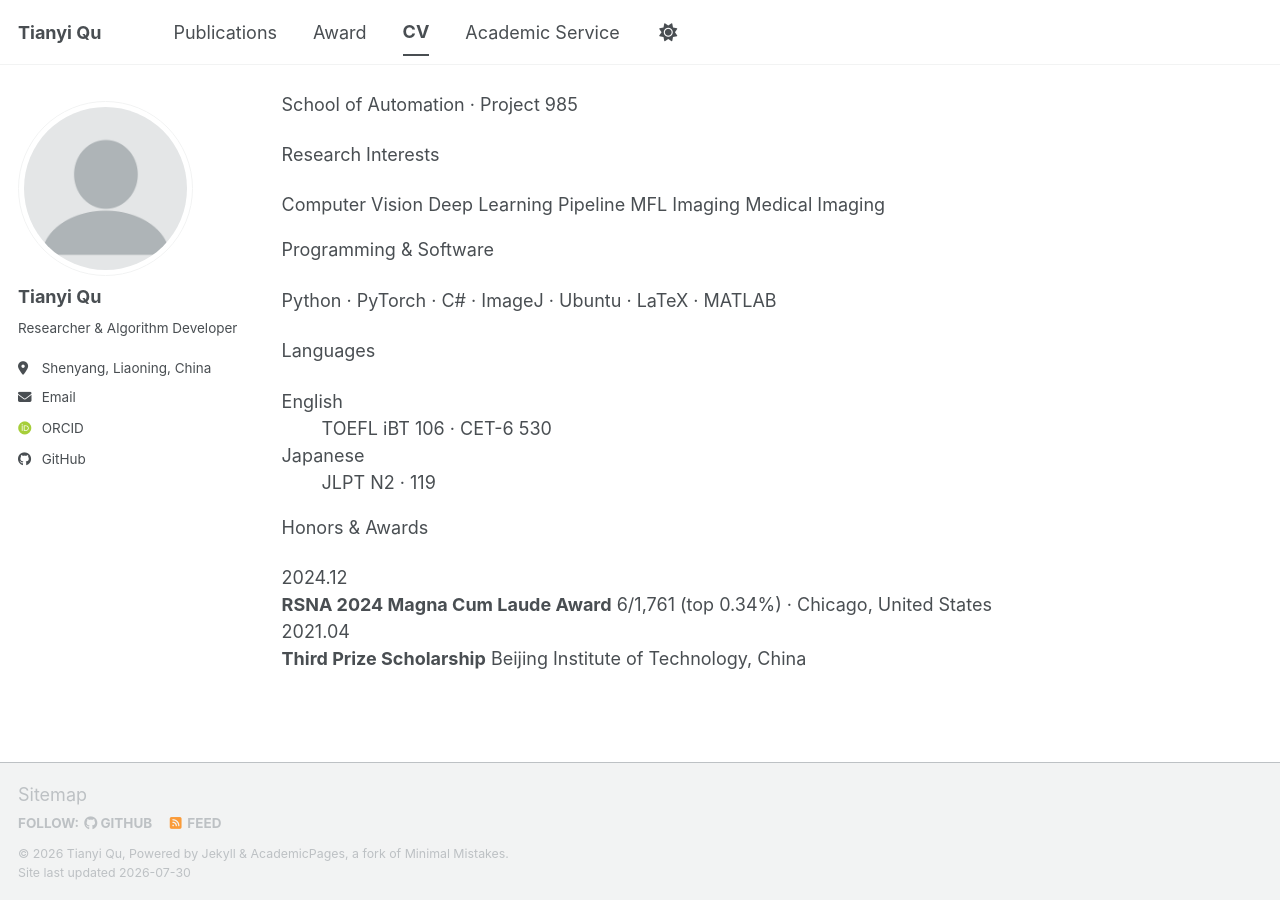
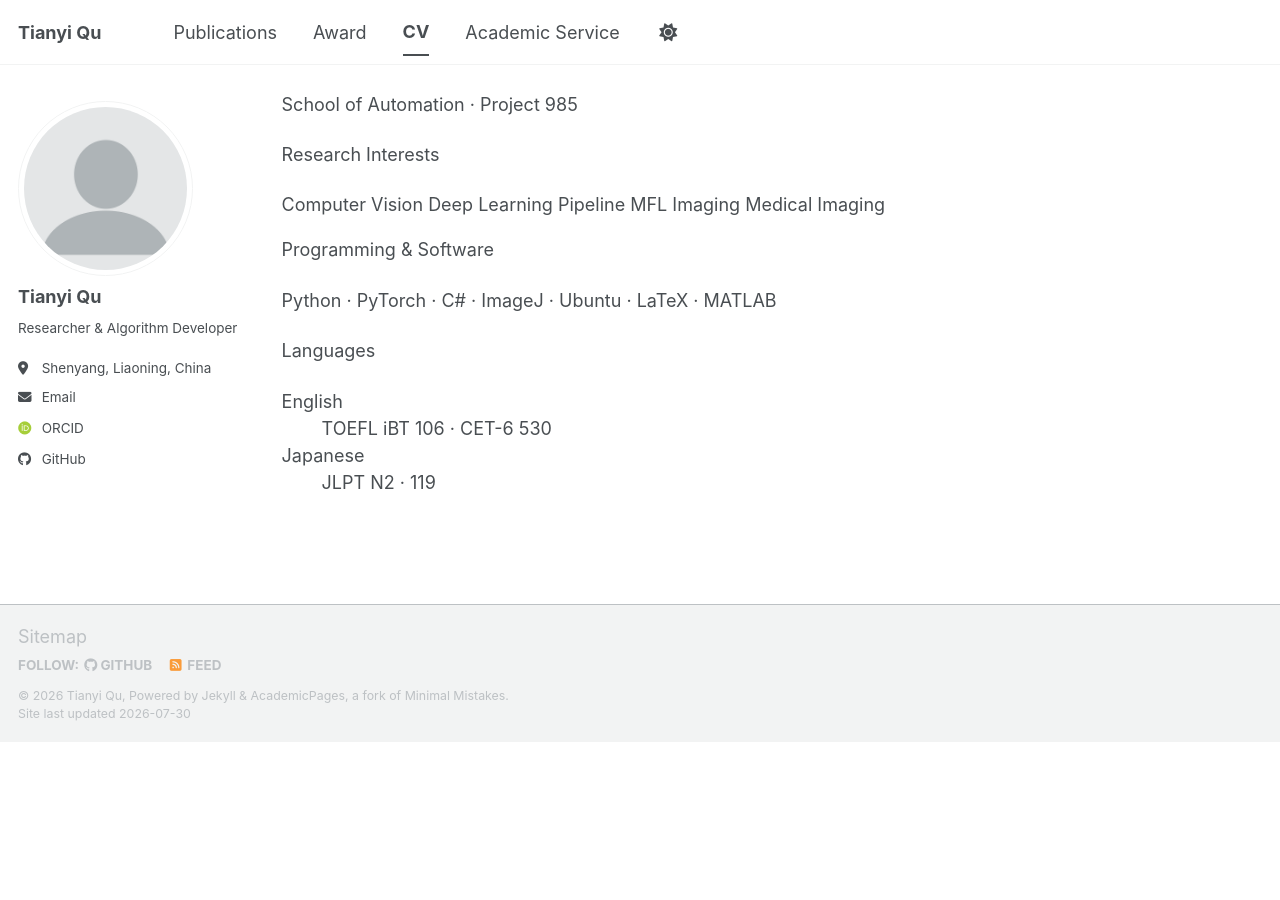
Before and after one commit to TQSAIS/tqsais.github.io, a Jekyll site: the page built from _pages/cv.md, in a window 1280 px wide and 900 px high, scrolled down 861 px. Built offline with Jekyll 4.4.1, drawn with Linux system fonts in a browser that asks for light colours; some web fonts are replaced; a script bundle is joined from its source files by our own code; library files that are not in the unit come from our copies; after the commit the page ends 1603 px from its top, so only the background shows below that.

Commit message:
Add files via upload

```diff
--- a/_pages/cv.md
+++ b/_pages/cv.md
@@ -18,22 +18,4 @@ redirect_from:
   </div>
 
   {% include cv-content.html %}
-
-  <section class="cv-page__honors">
-    <p class="cv-aside-card__label">Honors &amp; Awards</p>
-    <div class="cv-page__honor">
-      <time datetime="2024-12">2024.12</time>
-      <div>
-        <strong>RSNA 2024 Magna Cum Laude Award</strong>
-        <span>6/1,761 (top 0.34%) · Chicago, United States</span>
-      </div>
-    </div>
-    <div class="cv-page__honor">
-      <time datetime="2021-04">2021.04</time>
-      <div>
-        <strong>Third Prize Scholarship</strong>
-        <span>Beijing Institute of Technology, China</span>
-      </div>
-    </div>
-  </section>
 </div>
```
